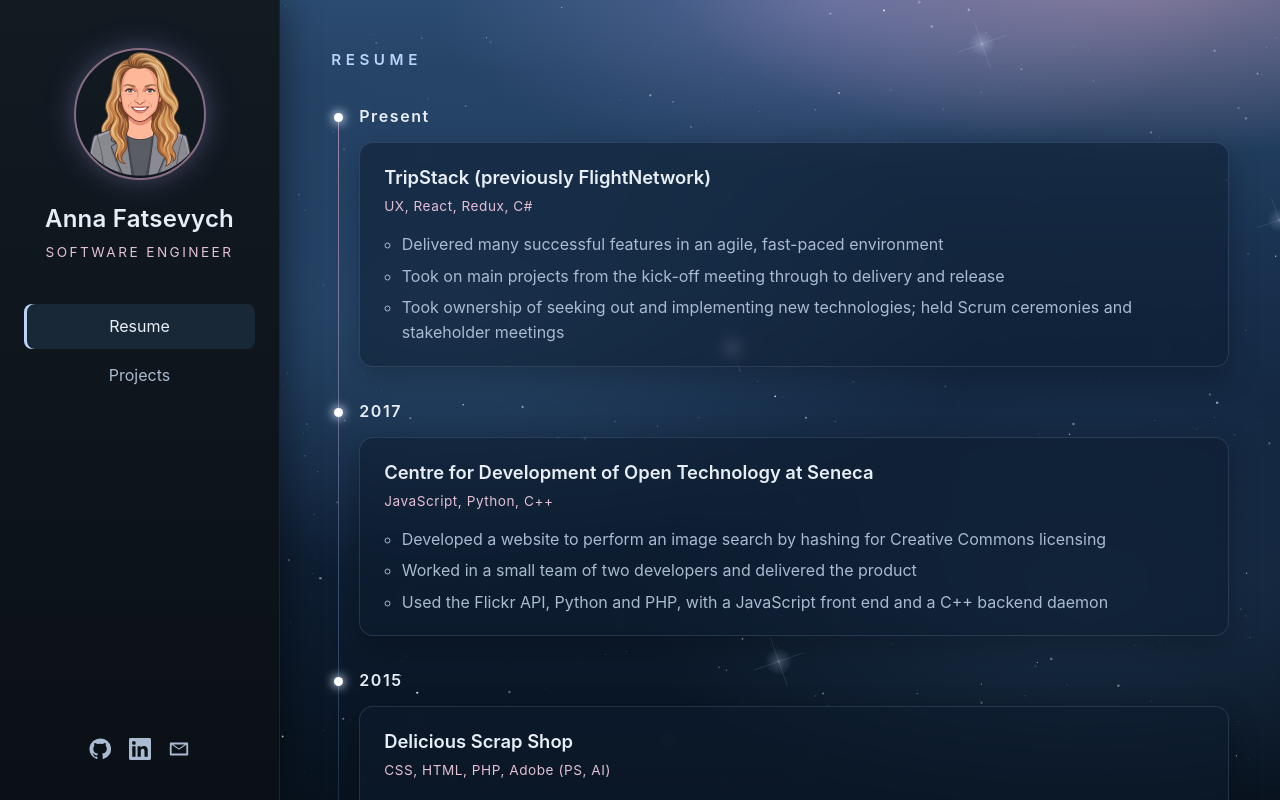
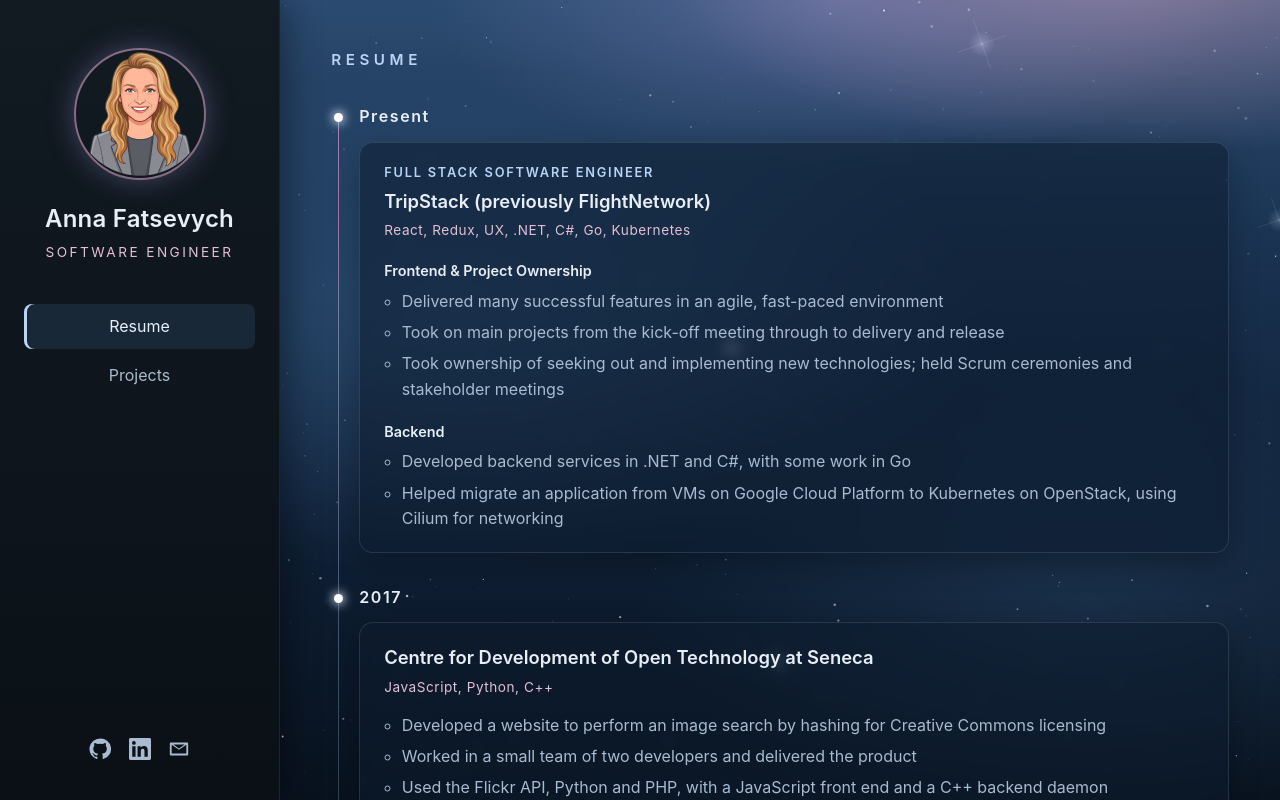
Before and after one commit to annafatsevych/cv, a React (Vite) app: page / in a window 1280 px wide. Shown: the top 800 px of the page. Built offline with nearby package versions, Linux system fonts and the light colour scheme.

Commit message:
Show TripStack as Full Stack role with frontend and backend sections

```diff
--- a/src/components/Resume.jsx
+++ b/src/components/Resume.jsx
@@ -1,4 +1,12 @@
 import { experience, timelineStart } from "../data";
+
+const Points = ({ points }) => (
+  <ul>
+    {points.map((point) => (
+      <li key={point}>{point}</li>
+    ))}
+  </ul>
+);
 
 export default function Resume() {
   return (
@@ -9,13 +17,18 @@
           <li key={job.company} className="timeline-entry">
             <span className="timeline-year">{job.year}</span>
             <article className="card">
+              {job.role && <p className="role">{job.role}</p>}
               <h3>{job.company}</h3>
               <p className="stack">{job.stack}</p>
-              <ul>
-                {job.points.map((point) => (
-                  <li key={point}>{point}</li>
+              {job.points && <Points points={job.points} />}
+              {job.groups
+                ?.filter((group) => group.points.length > 0)
+                .map((group) => (
+                  <div key={group.heading} className="group">
+                    <h4>{group.heading}</h4>
+                    <Points points={group.points} />
+                  </div>
                 ))}
-              </ul>
             </article>
           </li>
         ))}
--- a/src/data.js
+++ b/src/data.js
@@ -14,15 +14,29 @@
 };
 
 // Newest first. `year` is the label shown on the timeline above the entry.
+// An entry has either `points`, or `groups` of points under sub-headings.
 export const experience = [
   {
     year: "Present",
+    role: "Full Stack Software Engineer",
     company: "TripStack (previously FlightNetwork)",
-    stack: "UX, React, Redux, C#",
-    points: [
-      "Delivered many successful features in an agile, fast-paced environment",
-      "Took on main projects from the kick-off meeting through to delivery and release",
-      "Took ownership of seeking out and implementing new technologies; held Scrum ceremonies and stakeholder meetings",
+    stack: "React, Redux, UX, .NET, C#, Go, Kubernetes",
+    groups: [
+      {
+        heading: "Frontend & Project Ownership",
+        points: [
+          "Delivered many successful features in an agile, fast-paced environment",
+          "Took on main projects from the kick-off meeting through to delivery and release",
+          "Took ownership of seeking out and implementing new technologies; held Scrum ceremonies and stakeholder meetings",
+        ],
+      },
+      {
+        heading: "Backend",
+        points: [
+          "Developed backend services in .NET and C#, with some work in Go",
+          "Helped migrate an application from VMs on Google Cloud Platform to Kubernetes on OpenStack, using Cilium for networking",
+        ],
+      },
     ],
   },
   {
--- a/src/styles.css
+++ b/src/styles.css
@@ -271,6 +271,30 @@
   margin-top: 0.35rem;
 }
 
+.role {
+  margin: 0 0 0.2rem;
+  color: var(--accent);
+  font-size: 0.8rem;
+  font-weight: 600;
+  letter-spacing: 0.14em;
+  text-transform: uppercase;
+}
+
+.group {
+  margin-top: 1.1rem;
+}
+
+.group h4 {
+  margin: 0;
+  color: var(--text);
+  font-size: 0.9rem;
+  font-weight: 600;
+}
+
+.timeline .group ul {
+  margin-top: 0.4rem;
+}
+
 /* ---------- Projects ---------- */
 
 .projects {
```
